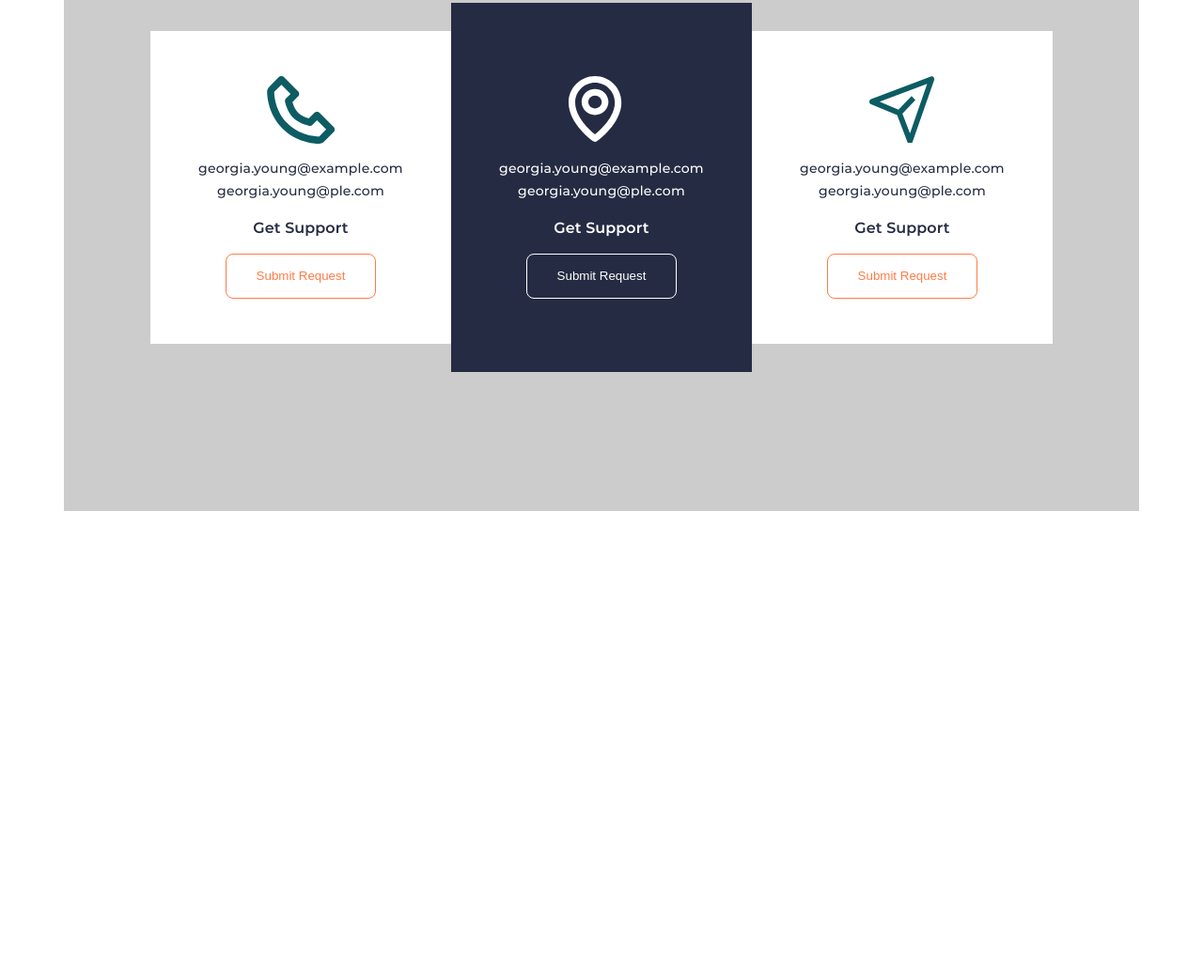
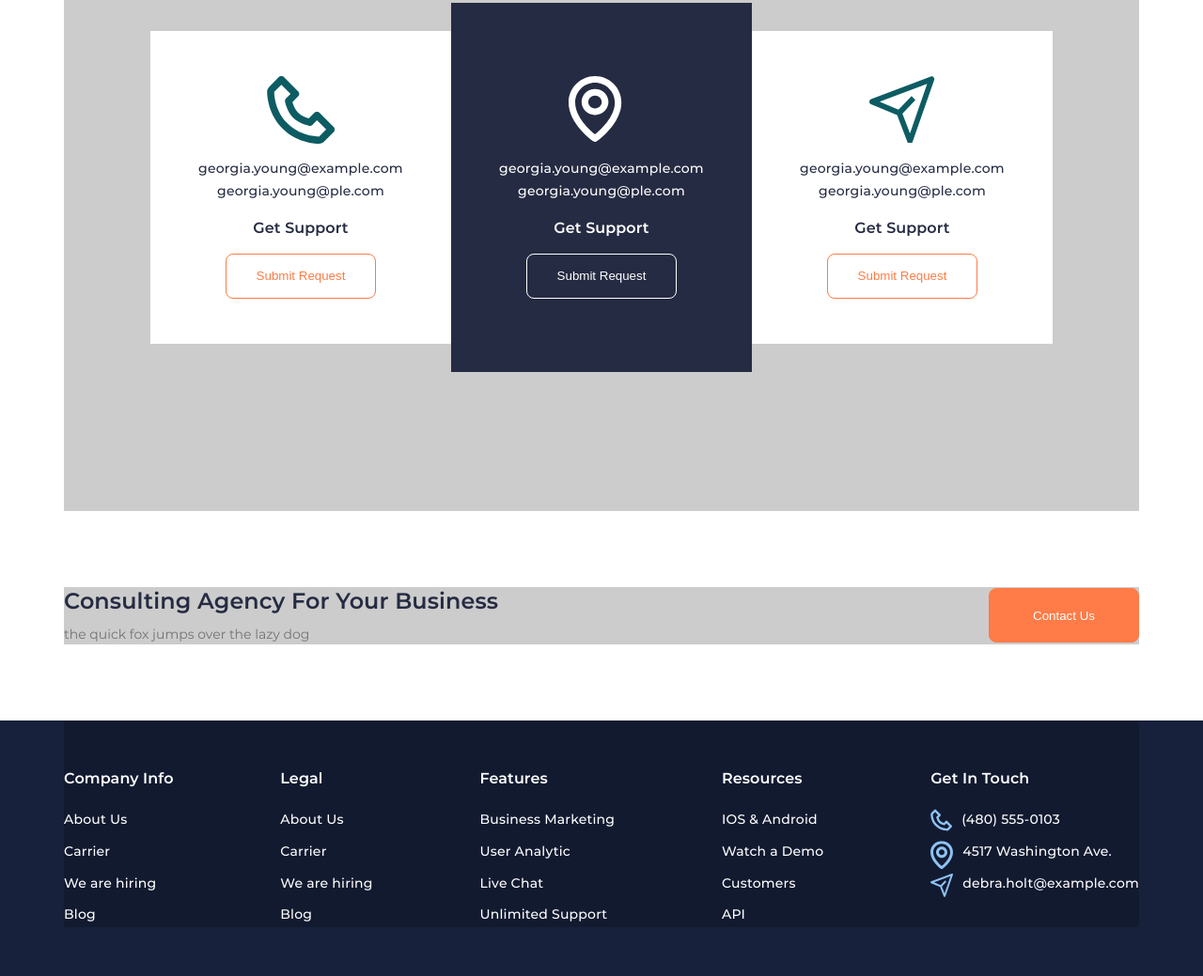
Before and after one commit to GearOfReplacement/Relvise, a website built with webpack: page public/index.html in a window 1280 px wide. Shown: the part 3644-4683 px from the top of the page at 94% size. Before the commit the page ends 4269 px from the top, so only its background shows below. Built offline with nearby package versions, Linux system fonts and the light colour scheme.

Commit message:
made footer of the page

```diff
--- a/public/index.html
+++ b/public/index.html
@@ -200,6 +200,85 @@
 				</div>
 			</div>
 		</section>
+
+		<section class="contactUs">
+			<div class="contactUs__container container">
+				<div class="contactUs__title">
+					<h3>Consulting Agency For Your Business</h3>
+					<div class="contactUs__subtitle">the quick fox jumps over the lazy dog</div>
+				</div>
+				<button class="contactUs__button">Contact Us</button>
+			</div>
+		</section>
+
+		<footer class="footer">
+			<div class="footer__container container">
+
+				<div class="footer__item">
+					<h5 class="footer__section-title">Company Info</h5>
+					<ul class="footer__section-list list">
+						<li class="list__li"><a href="#" class="list__link">About Us</a></li>
+						<li class="list__li"><a href="#" class="list__link">Carrier</a></li>
+						<li class="list__li"><a href="#" class="list__link">We are hiring</a></li>
+						<li class="list__li"><a href="#" class="list__link">Blog</a></li>
+					</ul>
+				</div>
+
+				<div class="footer__item">
+					<h5 class="footer__section-title">Legal</h5>
+					<ul class="footer__section-list list">
+						<li class="list__li"><a href="#" class="list__link">About Us</a></li>
+						<li class="list__li"><a href="#" class="list__link">Carrier</a></li>
+						<li class="list__li"><a href="#" class="list__link">We are hiring</a></li>
+						<li class="list__li"><a href="#" class="list__link">Blog</a></li>
+					</ul>
+				</div>
+
+				<div class="footer__item">
+					<h5 class="footer__section-title">Features</h5>
+					<ul class="footer__section-list list">
+						<li class="list__li"><a href="#" class="list__link">Business Marketing</a></li>
+						<li class="list__li"><a href="#" class="list__link">User Analytic</a></li>
+						<li class="list__li"><a href="#" class="list__link">Live Chat</a></li>
+						<li class="list__li"><a href="#" class="list__link">Unlimited Support</a></li>
+					</ul>
+				</div>
+
+				<div class="footer__item">
+					<h5 class="footer__section-title">Resources</h5>
+					<ul class="footer__section-list list">
+						<li class="list__li"><a href="#" class="list__link">IOS & Android</a></li>
+						<li class="list__li"><a href="#" class="list__link">Watch a Demo</a></li>
+						<li class="list__li"><a href="#" class="list__link">Customers</a></li>
+						<li class="list__li"><a href="#" class="list__link">API</a></li>
+					</ul>
+				</div>
+
+				<div class="footer__item">
+					<h5 class="footer__section-title">Get In Touch</h5>
+					<ul class="footer__section-list list">
+						<li class="list__li">
+							<div class="list__icon">
+								<img src="../src/assets/icon/phone_blue.svg" alt="phone">
+							</div>
+							<a href="#" class="list__link">(480) 555-0103</a>
+						</li>
+						<li class="list__li">
+							<div class="list__icon">
+								<img src="../src/assets/icon/map_point_blue.svg" alt="map pointer">
+							</div>
+							<a href="#" class="list__link">4517 Washington Ave.</a>
+						</li>
+						<li class="list__li">
+							<div class="list__icon">
+								<img src="../src/assets/icon/arrow_blue.svg" alt="arrow">
+							</div>
+							<a href="#" class="list__link">debra.holt@example.com</a>
+						</li>
+					</ul>
+				</div>
+			</div>
+		</footer>
 	</div>
 </body>
 </html>
--- a/src/styles/style.sass
+++ b/src/styles/style.sass
@@ -589,7 +589,6 @@ img
 		color: variables.$light-txt
 		background-color: variables.$main
 
-
 // ******************************************************			getIn										******************************************************
 
 .getIn
@@ -694,3 +693,103 @@ img
 			&:hover
 				color: variables.$main
 				background-color: variables.$bg-light
+
+// ******************************************************			contactUS								******************************************************
+
+.contactUs
+	width: 100%
+	min-height: 142px
+
+	&__container
+		display: flex
+		align-items: center
+		justify-content: space-between
+		flex-wrap: wrap
+
+	&__title, &__subtitle
+		max-width: 500px
+		min-width: 320px
+
+	&__title > h3
+		font-size: 1.7rem
+		font-weight: 700
+		line-height: 2.2rem
+		letter-spacing: 0.1px
+		text-align: left
+		color: variables.$main-txt
+
+	&__subtitle
+		margin-top: 10px
+		font-size: 1rem
+		font-weight: 500
+		line-height: 1.4rem
+		letter-spacing: 0.2
+		text-align: left
+		color: variables.$side-txt
+
+	&__button
+		width: 160px
+		height: 58px
+
+		border: 1px solid variables.$main
+		border-radius: 8px
+
+		color: variables.$bg-light
+		background-color: variables.$main
+
+		cursor: pointer
+
+		&:hover
+			color: variables.$main
+			background-color: transparent
+
+
+.footer
+	width: 100%
+	min-height: 272px
+
+	background-color: variables.$side-2
+	color: variables.$light-txt
+	text-align: left
+
+	&__container
+		display: flex
+		align-items: center
+		justify-content: space-between
+		flex-wrap: wrap
+
+	&__item
+		min-height: 170px
+		margin-top: 50px
+
+	&__section-title
+		font-size: 1.14rem
+		font-weight: 700
+		line-height: 1.7rem
+		letter-spacing: 0.1px
+
+	&__section-list
+		margin-top: 20px
+		flex-direction: column
+		align-items: start
+
+.list
+	&__li
+		display: flex
+		align-items: center
+		justify-content: flex-start
+
+		margin-top: 10px
+		font-size: 1rem
+		font-weight: 600
+		line-height: 1.7rem
+		letter-spacing: 0.2px
+
+		&:first-child
+			margin-top: 0
+
+	&__icon
+		max-width: 24px
+		max-height: 24px
+
+		margin-right: 10px
```
